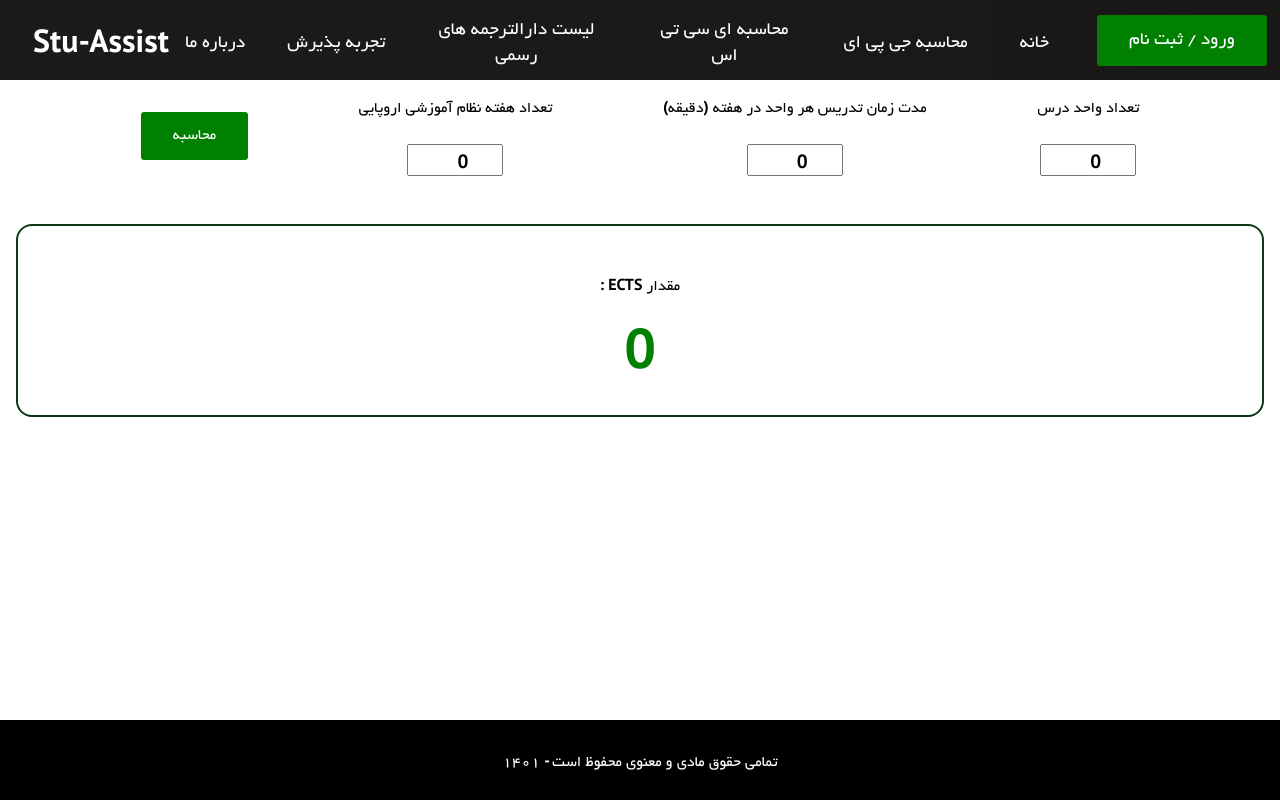
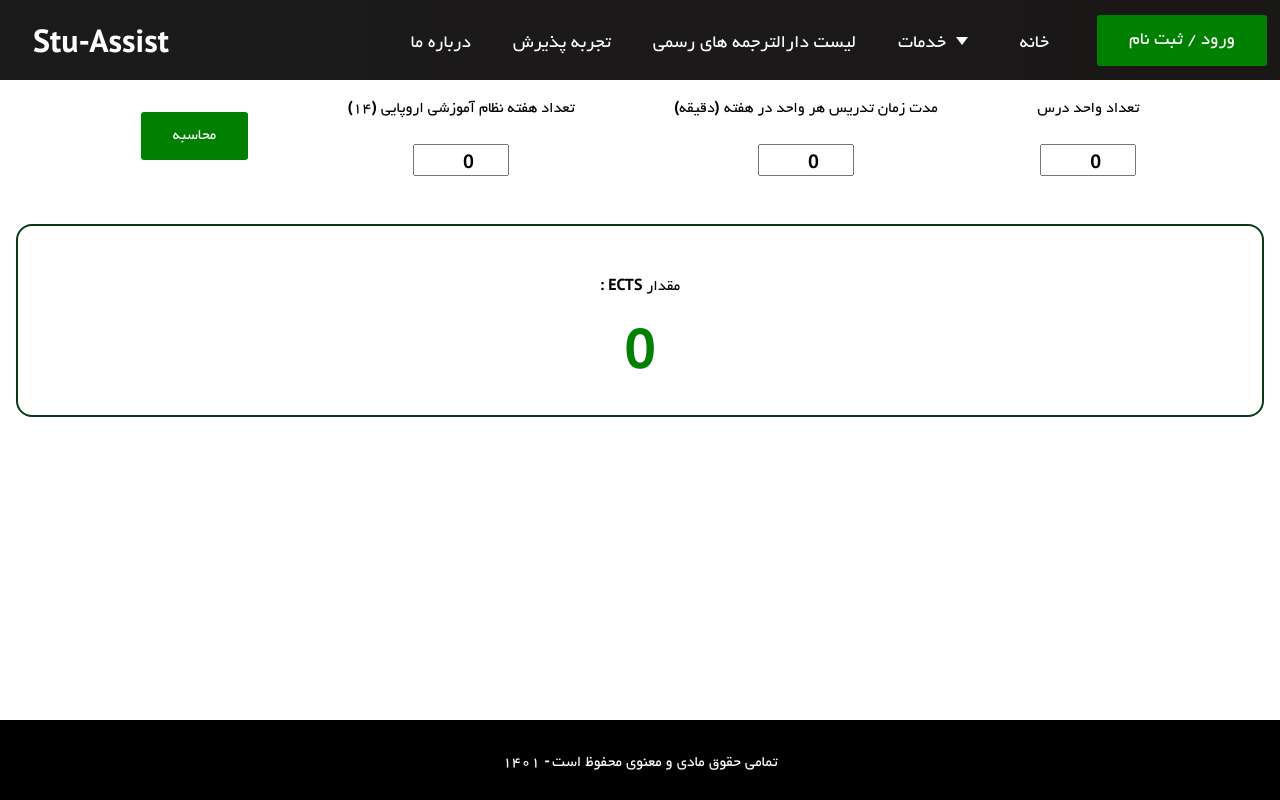
Before and after one commit to mohammadJaliliTorkamani/stu_assist, a React (Create React App) app: page /ects-calculator in a window 1280 px wide. Built offline with nearby package versions, Linux system fonts and the light colour scheme.

Commit message:
drop down was added as serice

```diff
--- /dev/null
+++ b/src/components/DropDown.css
@@ -0,0 +1,25 @@
+.dropdown {
+    position: absolute;
+    right: 0;
+    left: auto;
+    box-shadow: 0 10px 15px -3px rgba(46, 41, 51, 0.08),
+      0 4px 6px -2px rgba(71, 63, 79, 0.16);
+    font-size: 0.875rem;
+    z-index: 9999;
+    min-width: 10rem;
+    padding: 0.5rem 0;
+    list-style: none;
+    background-color: black;
+    border-radius: 0.5rem;
+    display: none;
+  }
+
+  .dropdown.show {
+    display: block;
+  }
+
+  .dropdown .dropdown-submenu {
+    position: absolute;
+    left: 100%;
+    top: -7px;
+  }
--- /dev/null
+++ b/src/components/DropDown.js
@@ -0,0 +1,16 @@
+
+import MenuItem from "./MenuItem";
+import './DropDown.css'
+const Dropdown = ({ submenus, dropdown, depthLevel, onClick }) => {
+  depthLevel = depthLevel + 1;
+  const dropdownClass = depthLevel > 1 ? "dropdown-submenu" : "";
+  return (
+    <ul className={`dropdown ${dropdownClass} ${dropdown ? "show" : ""}`} onClick={onClick}>
+      {submenus.map((submenu, index) => (
+        <MenuItem items={submenu} key={index} depthLevel={depthLevel} />
+      ))}
+    </ul>
+  );
+};
+
+export default Dropdown;
--- a/src/components/Header.css
+++ b/src/components/Header.css
@@ -23,7 +23,7 @@
 
 .nav-menu {
   display: grid;
-  grid-template-columns: repeat(7 , auto);
+  grid-template-columns: repeat(6, auto);
   grid-gap: 10px;
   list-style: none;
   text-align: center;
@@ -71,12 +71,18 @@
     display: flex;
     flex-direction: column;
     width: 100%;
+    justify-content: center;
     height: 90vh;
     position: absolute;
     top: 80px;
     left: -100%;
     opacity: 1;
     transition: all 0.5s ease;
+  }
+
+  .nav-item{
+    display: flex;
+    align-self: center;
   }
 
   .nav-menu.active {
--- a/src/components/Header.tsx
+++ b/src/components/Header.tsx
@@ -2,7 +2,9 @@ import { useEffect, useState } from "react";
 import { Link } from "react-router-dom";
 import { useLocalStorage } from "../utils/useLocalStorage";
 import Button from "./Button";
+import { MenuItems } from "./MenuItems";
 import './Header.css'
+import MenuItem from "./MenuItem";
 
 function Header() {
     const [token,] = useLocalStorage('token', null)
@@ -37,15 +39,12 @@ function Header() {
                         لیست دارالترجمه های رسمی
                     </Link>
                 </li>
-                <li className='nav-item'>
-                    <Link to='/ects-calculator' className='nav-links' onClick={e => setIsMobileMenuOpen(false)}>
-                        محاسبه ای سی تی اس
-                    </Link>
-                </li>
-                <li className='nav-item'>
-                    <Link to='/gpa-calculator' className='nav-links' onClick={e => setIsMobileMenuOpen(false)}>
-                        محاسبه جی پی ای
-                    </Link>
+                <li className='nav-item '>
+                    {
+                        MenuItems.map((item, index) => {
+                            return <MenuItem items={item} key={index} depthLevel={0} onClick={() => setIsMobileMenuOpen(false)} />;
+                        })
+                    }
                 </li>
                 <li>
                     <Link to={!isUser ? 'login' : 'profile'} className='nav-links-mobile' onClick={e => setIsMobileMenuOpen(false)}>
--- /dev/null
+++ b/src/components/MenuItem.css
@@ -0,0 +1,43 @@
+.menu-items {
+    position: relative;
+    font-size: inherit;
+    color: white;
+  }
+
+  .menu-items a {
+    display: block;
+    font-size: inherit;
+    color: inherit;
+    text-decoration: none;
+  }
+
+  .menu-items button {
+    color: inherit;
+    font-size: inherit;
+    border: none;
+    background-color: transparent;
+    cursor: pointer;
+    width: 100%;
+  }
+
+  .menu-items a,
+  .menu-items button {
+    text-align: right;
+    padding: 0.7rem 1rem;
+  }
+
+  .menu-items a:hover,
+  .menu-items button:hover {
+    color: white;
+    background-color: green;
+  }
+
+  .arrow::after {
+    content: "";
+    display: inline-block;
+    margin-left: 0.28em;
+    vertical-align: 0.09em;
+    border-top: 0.42em solid;
+    border-right: 0.32em solid transparent;
+    border-left: 0.32em solid transparent;
+  }
--- /dev/null
+++ b/src/components/MenuItem.js
@@ -0,0 +1,67 @@
+import React, { useState, useEffect, useRef } from "react";
+import { Link } from "react-router-dom";
+
+import Dropdown from "./DropDown";
+import './MenuItem.css'
+
+const MenuItem = ({ items, depthLevel, onClick }) => {
+  const [dropdown, setDropdown] = useState(false);
+
+  let ref = useRef();
+
+  useEffect(() => {
+    const handler = (event) => {
+      if (dropdown && ref.current && !ref.current.contains(event.target)) {
+        setDropdown(false);
+      }
+    };
+    document.addEventListener("mousedown", handler);
+    document.addEventListener("touchstart", handler);
+    return () => {
+      // Cleanup the event listener
+      document.removeEventListener("mousedown", handler);
+      document.removeEventListener("touchstart", handler);
+    };
+  }, [dropdown]);
+
+  const onMouseEnter = () => {
+    window.innerWidth > 960 && setDropdown(true);
+  };
+
+  const onMouseLeave = () => {
+    window.innerWidth > 960 && setDropdown(false);
+  };
+
+  return (
+    <li
+      className="menu-items"
+      ref={ref}
+      onMouseEnter={onMouseEnter}
+      onMouseLeave={onMouseLeave}
+    >
+      {items.submenu ? (
+        <>
+          <button
+            type="button"
+            aria-haspopup="menu"
+            aria-expanded={dropdown ? "true" : "false"}
+            onClick={() => setDropdown((prev) => !prev)}
+          >
+            {items.title}{" "}
+            {depthLevel > 0 ? <span>&raquo;</span> : <span className="arrow" />}
+          </button>
+          <Dropdown
+            depthLevel={depthLevel}
+            submenus={items.submenu}
+            onClick={onClick}
+            dropdown={dropdown}
+          />
+        </>
+      ) : (
+        <Link to={items.path}>{items.title}</Link>
+      )}
+    </li>
+  );
+};
+
+export default MenuItem;
--- a/src/components/MenuItems.tsx
+++ b/src/components/MenuItems.tsx
@@ -1,12 +1,12 @@
 export const MenuItems = [
     {
-    title: 'محاسبه جی پی اِی',
-        path: '/gpa-calculator',
-        cName: 'dropdown-link'
-    },
-    {
-        title: 'محاسبه ای سی تی اس',
-        path: '/ects-calculator',
-        cName: 'dropdown-link'
-    },
+        title: 'خدمات',
+        submenu: [{
+            title: 'محاسبه جی پی اِی',
+            path: '/gpa-calculator',
+        }, {
+            title: 'محاسبه ای سی تی اس',
+            path: '/ects-calculator',
+        }]
+    }
 ];
--- a/src/pages/ECTSCalculator.tsx
+++ b/src/pages/ECTSCalculator.tsx
@@ -59,7 +59,7 @@ function ECTSCalculator() {
             <div className="fields-container">
                 <TitledNumericInput title={"تعداد واحد درس"} value={unit} setValue={setUnit} max={20} min={1} className="numeric-input-container" />
                 <TitledNumericInput title={"مدت زمان تدریس هر واحد در هفته (دقیقه)"} value={time} setValue={setTime} max={120} min={0} className="numeric-input-container" />
-                <TitledNumericInput title={"تعداد هفته نظام آموزشی اروپایی"} value={week} setValue={setWeek} max={25} min={10} className="numeric-input-container" />
+                <TitledNumericInput title={"تعداد هفته نظام آموزشی اروپایی (۱۴)"} value={week} setValue={setWeek} max={25} min={10} className="numeric-input-container" />
                 <Button title={"محاسبه"} className="calculate-button" onClick={() => trigger()} />
             </div>
             <div className="result-container">
```
Also changed, not shown: 1 other file (tests, documents, lock files or other folders).
